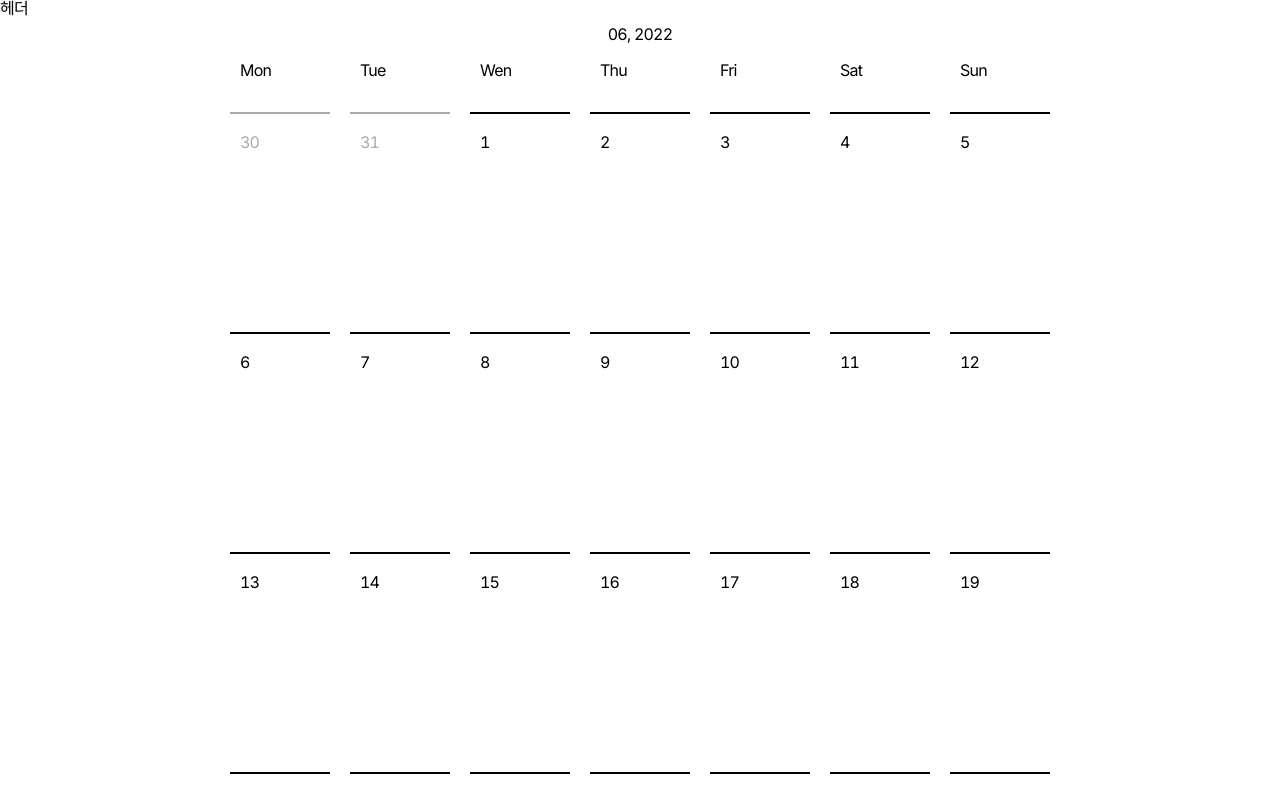
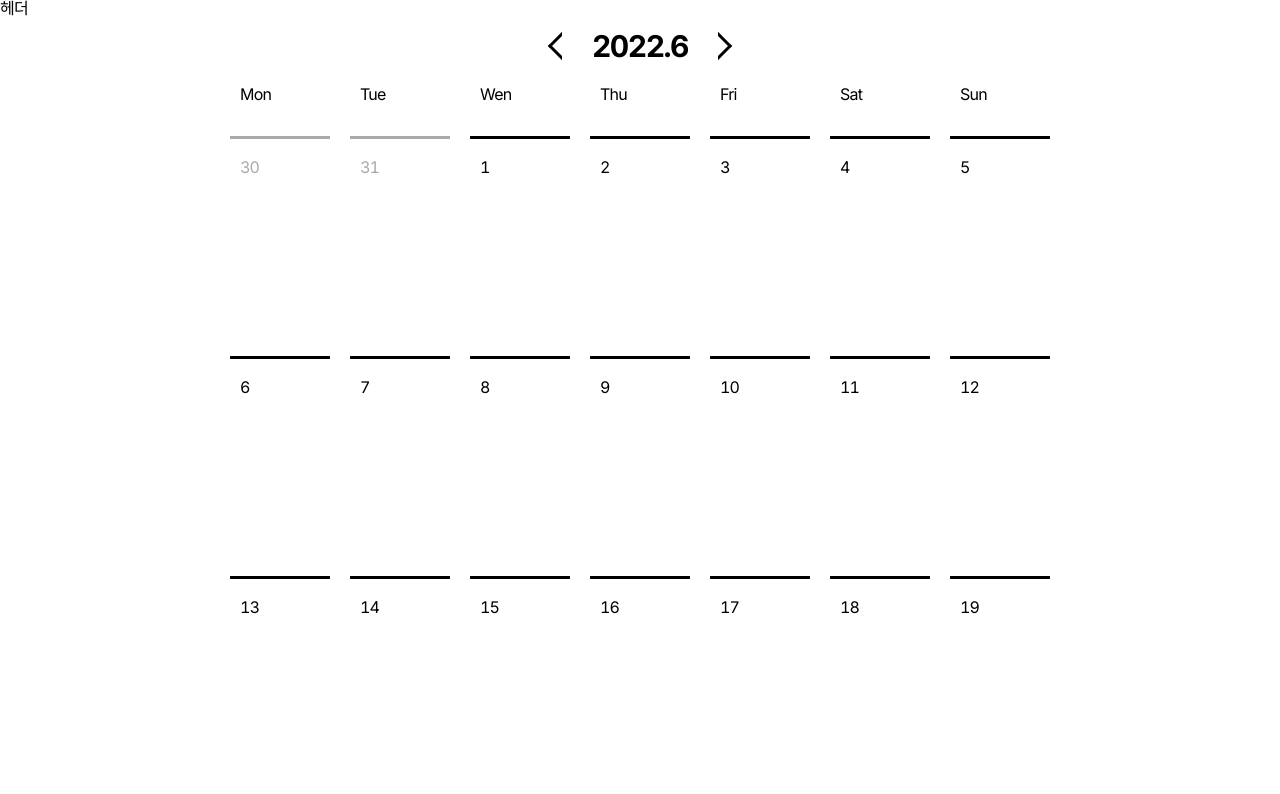
Before and after one commit to yhnb3/reusable_box, a React (Create React App) app: page / in a window 1280 px wide. Shown: the top 794 px of the page. Built offline with nearby package versions, Linux system fonts and the light colour scheme.

Commit message:
Feat : add Date handler btn

```diff
--- a/src/components/Calendar/calendar.module.scss
+++ b/src/components/Calendar/calendar.module.scss
@@ -7,6 +7,39 @@
   justify-content: center;
   width: 100%;
   height: 100%;
+}
+
+.calendarHandler {
+  display: flex;
+  align-items: center;
+  height: 40px;
+
+  .prevBtn {
+    width: 20px;
+    height: 20px;
+    border: 3px solid color.$BLACK;
+    border-top-color: transparent;
+    border-right-color: transparent;
+    transform: rotate(45deg);
+  }
+
+  .nextBtn {
+    width: 20px;
+    height: 20px;
+    border: 3px solid color.$BLACK;
+    border-top-color: transparent;
+    border-left-color: transparent;
+    transform: rotate(-45deg);
+  }
+}
+
+.canlendarTitle {
+  height: 40px;
+  margin: 0 20px;
+  font-size: 30px;
+  font-weight: 800;
+  line-height: 40px;
+  vertical-align: middle;
 }
 
 .calendarSection {
@@ -23,11 +56,11 @@
   &.item {
     height: 200px;
     color: color.$GRAYA;
-    border-top: 2px solid color.$GRAYA;
+    border-top: 3px solid color.$GRAYA;
 
     &.current {
       color: color.$BLACK;
-      border-top: 2px solid color.$BLACK;
+      border-top: 3px solid color.$BLACK;
     }
   }
 }
--- a/src/components/Calendar/index.tsx
+++ b/src/components/Calendar/index.tsx
@@ -7,16 +7,42 @@ import { IDay } from './types.d'
 import styles from './calendar.module.scss'
 
 const Calendar = () => {
-  const [month] = useState('06')
-  const [year] = useState('2022')
+  const [date, setDate] = useState({
+    year: parseInt(dayjs().format('YYYY'), 10),
+    month: parseInt(dayjs().format('MM'), 10),
+  })
+  const { month, year } = date
+
+  const onNextClick = () => {
+    setDate(({ year: prevYear, month: prevMonth }) => {
+      if (prevMonth === 12) return { year: prevYear + 1, month: 1 }
+      return { year: prevYear, month: prevMonth + 1 }
+    })
+  }
+
+  const onPrevClick = () => {
+    setDate(({ year: prevYear, month: prevMonth }) => {
+      if (prevMonth === 1) return { year: prevYear - 1, month: 12 }
+      return { year: prevYear, month: prevMonth - 1 }
+    })
+  }
 
   const dayData = makeDayArr({ month, year })
 
   return (
     <div className={styles.calendarContainer}>
-      <h1>
-        {month}, {year}
-      </h1>
+      <div className={styles.calendarHandler}>
+        <button className={styles.prevBtn} type='button' onClick={onPrevClick}>
+          {' '}
+        </button>
+        <h1 className={styles.canlendarTitle}>
+          {year}.{month}
+        </h1>
+        <button className={styles.nextBtn} type='button' onClick={onNextClick}>
+          {' '}
+        </button>
+      </div>
+
       <section className={styles.calendarSection}>
         {dayData.map((cell: IDay) => {
           const key = `${cell.type}-${cell.value}-${cell.isCurrent ? '' : 'not'}`
--- a/src/components/Calendar/libs/calculateDay.ts
+++ b/src/components/Calendar/libs/calculateDay.ts
@@ -20,7 +20,7 @@ const DAYS_BY_MONTH: Record<number, number> = {
   7: 31,
   8: 31,
   9: 30,
-  0: 31,
+  10: 31,
   11: 30,
   12: 31,
 }
--- a/src/components/Calendar/libs/makeDayArr.ts
+++ b/src/components/Calendar/libs/makeDayArr.ts
@@ -39,8 +39,8 @@ const fillCurrentMonthDay = ({ currentMonthDays, daysArr }: { currentMonthDays:
 }
 
 interface IProps {
-  month: string
-  year: string
+  month: number
+  year: number
 }
 
 const fillNextMonthDay = ({ lastDay, daysArr }: { lastDay: number; daysArr: IDay[] }) => {
@@ -56,10 +56,10 @@ const fillNextMonthDay = ({ lastDay, daysArr }: { lastDay: number; daysArr: IDay
 }
 
 export const makeDayArr = ({ month, year }: IProps) => {
-  const prevMonth = month === '01' ? 12 : parseInt(month, 10) - 1
-  const prevYear = month === '01' ? parseInt(year, 10) - 1 : parseInt(year, 10)
+  const prevMonth = month === 1 ? 12 : month - 1
+  const prevYear = month === 1 ? year - 1 : year
   const prevMonthDays = calculateDay({ month: prevMonth, year: prevYear })
-  const currentMonthDays = calculateDay({ month: parseInt(month, 10), year: parseInt(year, 10) })
+  const currentMonthDays = calculateDay({ month, year })
   const firstDay = dayjs(`${year}-${month}-01`).day()
   const lastDay = dayjs(`${year}-${month}-${currentMonthDays}`).day()
 
```
